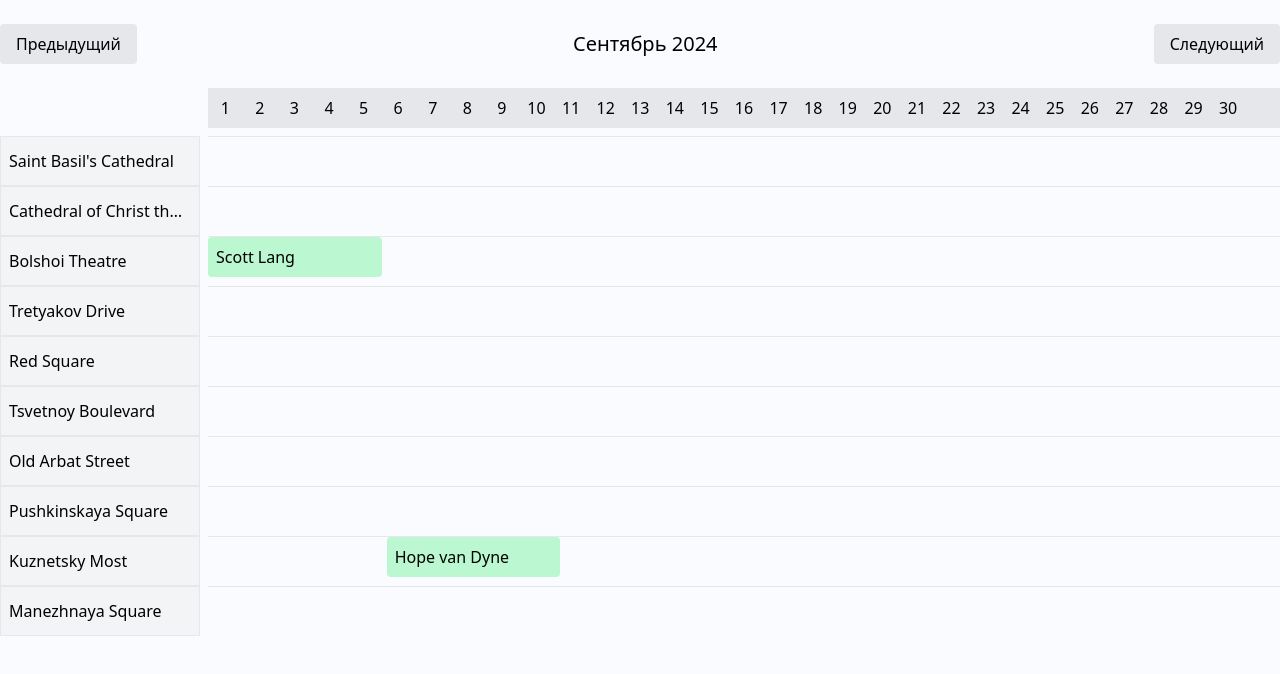
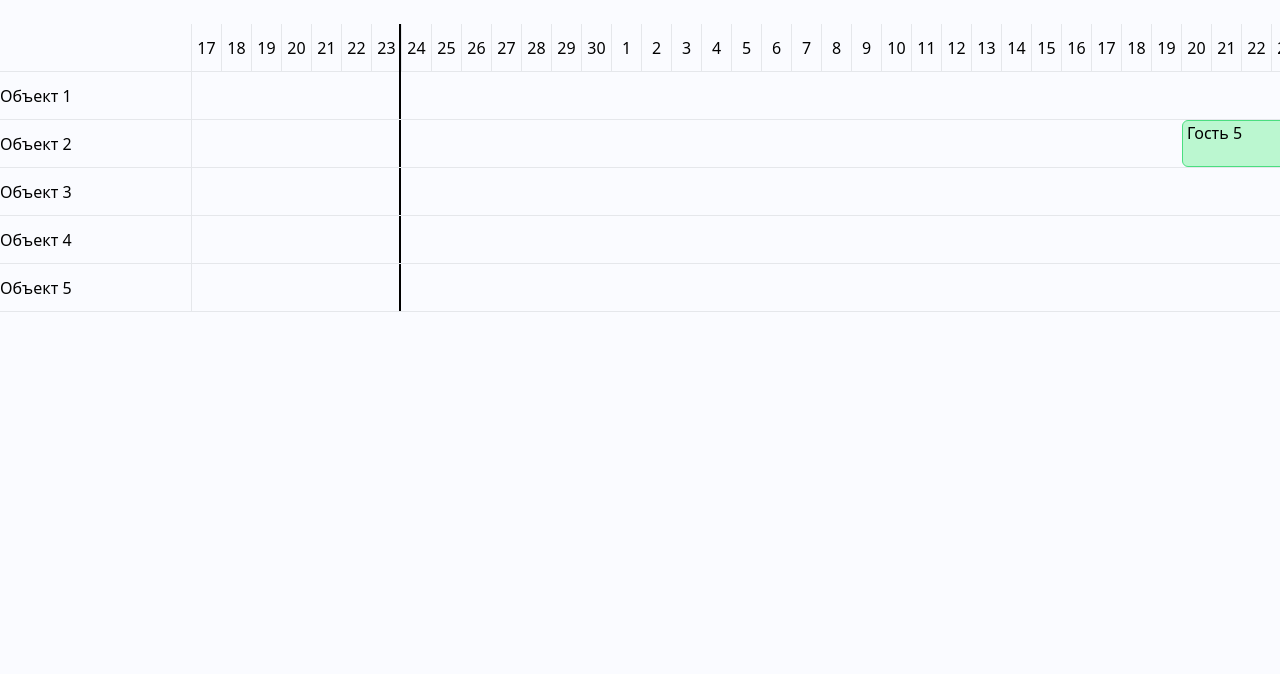
Before and after one commit to alkhilaev/vue-tailwind, a Vue app: page /booking in a window 1280 px wide. Shown: the top 674 px of the page. Built offline with nearby package versions, Linux system fonts and the light colour scheme; the HTML template or start-up script is replaced by a standard one.

Commit message:
Booking dashboard 1.0. Полностью переделал, чтобы все вместе скролилось.

```diff
--- a/src/views/booking/index.vue
+++ b/src/views/booking/index.vue
@@ -1,53 +1,79 @@
 <template>
-  <div class="relative grid grid-rows-[auto_1fr] grid-cols-[200px_1fr] container mx-auto my-6 gap-2">
-    <!-- Секция с месяцем и кнопками -->
-    <div class="row-span-1 col-span-2 flex justify-between items-center mb-4">
-      <button @click="prevMonth" class="px-4 py-2 bg-gray-200 rounded">Предыдущий</button>
-      <h2 class="text-xl">{{ currentMonthYear }}</h2>
-      <button @click="nextMonth" class="px-4 py-2 bg-gray-200 rounded">Следующий</button>
-    </div>
-
-    <!-- Секция с датами -->
-    <div class="row-span-1 col-start-2 grid grid-cols-[repeat(31,1fr)] text-center bg-gray-200">
-      <div v-for="day in daysInMonth" :key="day" class="py-2">
-        {{ day.getDate() }}
-      </div>
-    </div>
-
-    <!-- Секция с объектами -->
-    <div class="row-span-2 col-start-1">
-      <div
-        v-for="object in objects"
-        :key="object.id"
-        class="h-[50px] flex items-center p-2 bg-gray-100 border"
-        @mouseenter="showTooltip(object.name, $event)"
-        @mouseleave="hideTooltip"
-      >
+  <div class="container mx-auto my-6">
+    <div class="flex">
+      <!-- Колонка объектов -->
+      <div class="w-48">
+        <!-- Пустая ячейка для заголовка дат -->
+        <div class="h-12 border-b border-r"></div>
+        <!-- Список объектов -->
+        <div>
+          <div v-for="object in objects" :key="object.id" class="h-12 flex items-center border-b border-r">
             <span class="truncate">
               {{ object.name }}
             </span>
           </div>
         </div>
-
-    <!-- Бронирования -->
-    <div class="row-span-2 col-start-2">
-      <div v-for="object in objects" :key="object.id" class="relative border-t h-[50px]">
+      </div>
+      <!-- Скролл дат и бронирований -->
+      <div class="flex-1 overflow-x-auto relative" @scroll="handleScroll" ref="scrollContainer">
+        <div class="relative" :style="{ width: totalWidth + 'px' }">
+          <!-- Заголовок дат -->
+          <div class="flex relative">
+            <div
+              v-for="(date, index) in displayedDates"
+              :key="index"
+              class="h-12 border-b border-r flex items-center justify-center relative"
+              :style="{ width: CELL_WIDTH + 'px' }"
+            >
+              <div>
+                {{ dateLabel(date) }}
+              </div>
+              <!-- Вертикальная линия для текущей даты -->
+              <div
+                v-if="isToday(date)"
+                class="absolute bg-black"
+                :style="{
+                  width: '2px',
+                  height: 'calc(100% + ' + objects.length * 48 + 'px)',
+                  right: '0',
+                  top: '0',
+                }"
+              ></div>
+            </div>
+            <!-- Метки месяцев -->
+            <div
+              v-for="(month, index) in monthMarkers"
+              :key="index"
+              class="absolute text-xs font-bold"
+              :style="{
+                left: month.position + 'px',
+                top: '-1.5rem',
+                width: 'max-content',
+              }"
+            >
+              {{ month.label }}
+            </div>
+          </div>
+          <!-- Сетка бронирований -->
+          <div>
+            <div v-for="object in objects" :key="object.id" class="relative h-12 border-b border-r">
+              <!-- Блоки бронирований -->
               <div
                 v-for="booking in getBookingsForObject(object.id)"
                 :key="booking.id"
                 :style="bookingStyle(booking)"
-          class="absolute bg-green-200 p-2 rounded overflow-hidden text-ellipsis"
+                class="absolute top-0 h-full bg-green-200 border border-green-400 overflow-hidden text-ellipsis whitespace-nowrap px-1 rounded-md"
                 @mouseenter="showTooltip(booking.guest, $event)"
                 @mouseleave="hideTooltip"
               >
-          <span class="truncate">
                 {{ booking.guest }}
-          </span>
               </div>
             </div>
           </div>
-
-    <!-- Tooltip -->
+        </div>
+      </div>
+    </div>
+    <!-- Подсказка -->
     <div
       v-if="tooltipVisible"
       class="absolute bg-gray-800 text-white p-2 rounded text-sm z-10"
@@ -59,168 +85,229 @@
 </template>
 
 <script setup>
-import { ref, computed } from "vue";
+import { computed, nextTick, onMounted, ref } from "vue";
+
+const CELL_WIDTH = 30; // Ширина каждой ячейки даты в пикселях
 
 const objects = ref([
-  { id: 1, name: "Saint Basil's Cathedral" },
-  { id: 2, name: "Cathedral of Christ the Saviour" },
-  { id: 3, name: "Bolshoi Theatre" },
-  { id: 4, name: "Tretyakov Drive" },
-  { id: 5, name: "Red Square" },
-  { id: 6, name: "Tsvetnoy Boulevard" },
-  { id: 7, name: "Old Arbat Street" },
-  { id: 8, name: "Pushkinskaya Square" },
-  { id: 9, name: "Kuznetsky Most" },
-  { id: 10, name: "Manezhnaya Square" },
+  { id: 1, name: "Объект 1" },
+  { id: 2, name: "Объект 2" },
+  { id: 3, name: "Объект 3" },
+  { id: 4, name: "Объект 4" },
+  { id: 5, name: "Объект 5" },
 ]);
 
-const bookings = ref([
-  // Январь
-  { id: 1, guest: "John Doe", startDate: "2024-01-05", endDate: "2024-01-05", objectId: 1 },
-  { id: 2, guest: "Alice Johnson", startDate: "2024-01-06", endDate: "2024-01-10", objectId: 2 },
-  { id: 3, guest: "Bob Smith", startDate: "2024-01-11", endDate: "2024-01-15", objectId: 3 },
-  { id: 4, guest: "Carol White", startDate: "2024-01-16", endDate: "2024-01-20", objectId: 4 },
-  { id: 5, guest: "David Brown", startDate: "2024-01-21", endDate: "2024-01-25", objectId: 5 },
-  { id: 6, guest: "Eve Green", startDate: "2024-01-26", endDate: "2024-01-30", objectId: 10 },
+const bookings = ref([]);
 
-  // Февраль
-  { id: 7, guest: "Frank Black", startDate: "2024-02-01", endDate: "2024-02-05", objectId: 7 },
-  { id: 8, guest: "Grace Hall", startDate: "2024-02-06", endDate: "2024-02-10", objectId: 8 },
-  { id: 9, guest: "Henry Ford", startDate: "2024-02-11", endDate: "2024-02-15", objectId: 9 },
-  { id: 10, guest: "Isabel Clark", startDate: "2024-02-16", endDate: "2024-02-20", objectId: 10 },
+// Генерация данных бронирований
+const generateBookings = () => {
+  let idCounter = 1;
+  const bookingData = [];
+  const startYear = 2000;
+  const endYear = 2050;
+  const objectIds = objects.value.map((obj) => obj.id);
+  const guests = [
+    "Гость 1",
+    "Гость 2",
+    "Гость 3",
+    "Гость 4",
+    "Гость 5",
+    // Добавьте другие имена гостей
+  ];
 
-  // Март
-  { id: 11, guest: "Julia Adams", startDate: "2024-03-01", endDate: "2024-03-05", objectId: 1 },
-  { id: 12, guest: "Steve Rogers", startDate: "2024-03-06", endDate: "2024-03-10", objectId: 3 },
-  { id: 13, guest: "Tony Stark", startDate: "2024-03-11", endDate: "2024-03-15", objectId: 6 },
-  { id: 14, guest: "Natasha Romanoff", startDate: "2024-03-16", endDate: "2024-03-20", objectId: 7 },
+  for (let year = startYear; year <= endYear; year++) {
+    for (let month = 0; month < 12; month++) {
+      // Создаём 3 бронирования на каждый месяц
+      for (let i = 0; i < 3; i++) {
+        const startDay = Math.floor(Math.random() * 28) + 1;
+        const duration = Math.floor(Math.random() * 5) + 1; // От 1 до 5 дней
+        const endDay = startDay + duration;
+        const objectId = objectIds[Math.floor(Math.random() * objectIds.length)];
+        const guest = guests[Math.floor(Math.random() * guests.length)];
 
-  // Апрель
-  { id: 15, guest: "Bruce Wayne", startDate: "2024-04-01", endDate: "2024-04-05", objectId: 5 },
-  { id: 16, guest: "Clark Kent", startDate: "2024-04-06", endDate: "2024-04-10", objectId: 4 },
+        const startDate = new Date(year, month, startDay);
+        const endDate = new Date(year, month, endDay);
 
-  // Май
-  { id: 17, guest: "Peter Parker", startDate: "2024-05-01", endDate: "2024-05-05", objectId: 9 },
-  { id: 18, guest: "Bruce Banner", startDate: "2024-05-06", endDate: "2024-05-10", objectId: 8 },
+        bookingData.push({
+          id: idCounter++,
+          guest,
+          startDate: startDate.toISOString().split("T")[0],
+          endDate: endDate.toISOString().split("T")[0],
+          objectId,
+        });
+      }
+    }
+  }
 
-  // Июнь
-  { id: 19, guest: "Diana Prince", startDate: "2024-06-01", endDate: "2024-06-05", objectId: 2 },
-  { id: 20, guest: "Barry Allen", startDate: "2024-06-06", endDate: "2024-06-10", objectId: 1 },
+  bookings.value = bookingData;
+};
 
-  // Июль
-  { id: 21, guest: "Arthur Curry", startDate: "2024-07-01", endDate: "2024-07-05", objectId: 7 },
-  { id: 22, guest: "Hal Jordan", startDate: "2024-07-06", endDate: "2024-07-10", objectId: 5 },
+generateBookings();
 
-  // Август
-  { id: 23, guest: "Wade Wilson", startDate: "2024-08-01", endDate: "2024-08-05", objectId: 10 },
-  { id: 24, guest: "Victor Stone", startDate: "2024-08-06", endDate: "2024-08-10", objectId: 6 },
+const displayedDates = ref([]);
 
-  // Сентябрь
-  { id: 25, guest: "Scott Lang", startDate: "2024-09-01", endDate: "2024-09-05", objectId: 3 },
-  { id: 26, guest: "Hope van Dyne", startDate: "2024-09-06", endDate: "2024-09-10", objectId: 9 },
+const currentDate = ref(new Date()); // Используем текущую дату
 
-  // Октябрь
-  { id: 27, guest: "Stephen Strange", startDate: "2024-10-01", endDate: "2024-10-05", objectId: 4 },
-  { id: 28, guest: "Wanda Maximoff", startDate: "2024-10-06", endDate: "2024-10-10", objectId: 5 },
-  { id: 33, guest: "Abdula Alkhilaev", startDate: "2024-10-06", endDate: "2024-10-10", objectId: 4 },
-  { id: 34, guest: "Magdi Murtuzov", startDate: "2024-10-30", endDate: "2024-11-2", objectId: 4 },
-  { id: 1, guest: "John Doe", startDate: "2024-10-29", endDate: "2024-11-5", objectId: 1 },
+// Переносим объявление переменных в глобальную область видимости
+const daysBeforeTotal = 36; // Общее количество дней до текущей даты для скролла
+const daysBeforeDisplay = 6; // Количество дней до текущей даты для отображения
 
-  // Ноябрь
-  { id: 29, guest: "T'Challa", startDate: "2024-11-01", endDate: "2024-11-05", objectId: 8 },
-  { id: 30, guest: "Shuri", startDate: "2024-11-06", endDate: "2024-11-10", objectId: 7 },
+const initDisplayedDates = () => {
+  const dates = [];
 
-  // Декабрь
-  { id: 31, guest: "Loki Laufeyson", startDate: "2024-12-01", endDate: "2024-12-05", objectId: 9 },
-  { id: 32, guest: "Thor Odinson", startDate: "2024-12-06", endDate: "2024-12-10", objectId: 10 },
-]);
+  const daysAfter = Math.ceil(window.innerWidth / CELL_WIDTH); // Количество дней после текущей даты для заполнения экрана
 
-const currentMonth = ref(new Date().getMonth());
-const currentYear = ref(new Date().getFullYear());
+  // Начальная дата - за daysBeforeTotal дней до текущей
+  const startDate = new Date(currentDate.value.getTime() - daysBeforeTotal * 86400000);
 
-// Дни в месяце
-const daysInMonth = computed(() => {
-  const year = currentYear.value;
-  const month = currentMonth.value;
-  const date = new Date(year, month, 1);
-  const result = [];
-  while (date.getMonth() === month) {
-    result.push(new Date(date));
-    date.setDate(date.getDate() + 1);
+  // Общее количество дней для отображения
+  const totalDays = daysBeforeTotal + daysAfter + 1; // +1 для текущей даты
+
+  for (let i = 0; i < totalDays; i++) {
+    const date = new Date(startDate.getTime() + i * 86400000);
+    dates.push(date);
   }
-  return result;
+
+  displayedDates.value = dates;
+  updateMonthMarkers();
+
+  // После отрисовки прокручиваем до текущей даты
+  nextTick(() => {
+    scrollToCurrentDate();
+  });
+};
+
+const scrollToCurrentDate = () => {
+  const container = scrollContainer.value;
+  if (container) {
+    container.scrollLeft = (daysBeforeTotal - daysBeforeDisplay) * CELL_WIDTH;
+  }
+};
+
+onMounted(() => {
+  initDisplayedDates();
 });
 
-const currentMonthYear = computed(() => {
-  const monthNames = [
-    "Январь",
-    "Февраль",
-    "Март",
-    "Апрель",
-    "Май",
-    "Июнь",
-    "Июль",
-    "Август",
-    "Сентябрь",
-    "Октябрь",
-    "Ноябрь",
-    "Декабрь",
-  ];
-  return `${monthNames[currentMonth.value]} ${currentYear.value}`;
+const dateLabel = (date) => {
+  return date.getDate();
+};
+
+const isToday = (date) => {
+  return isSameDay(date, currentDate.value);
+};
+
+const isSameDay = (date1, date2) => {
+  return (
+    date1.getFullYear() === date2.getFullYear() &&
+    date1.getMonth() === date2.getMonth() &&
+    date1.getDate() === date2.getDate()
+  );
+};
+
+// Метки месяцев
+const monthMarkers = ref([]);
+
+const updateMonthMarkers = () => {
+  monthMarkers.value = [];
+  displayedDates.value.forEach((date, index) => {
+    if (isMonthStart(date, index)) {
+      const label = monthLabel(date);
+      const position = index * CELL_WIDTH;
+      monthMarkers.value.push({ label, position });
+    }
   });
+};
 
-// Фильтр бронирований по месяцу
-const filteredBookings = computed(() => {
+const isMonthStart = (date, index) => {
+  if (index === 0) return true;
+  const prevDate = displayedDates.value[index - 1];
+  return date.getMonth() !== prevDate.getMonth();
+};
+
+const monthLabel = (date) => {
+  const options = { month: "long", year: "numeric" };
+  return date.toLocaleDateString("ru-RU", options);
+};
+
+const getBookingsForObject = (objectId) => {
   return bookings.value.filter((booking) => {
-    const startDate = new Date(booking.startDate);
-    const endDate = new Date(booking.endDate);
+    const bookingStart = new Date(booking.startDate);
+    const bookingEnd = new Date(booking.endDate);
+    const displayStartDate = displayedDates.value[0];
+    const displayEndDate = displayedDates.value[displayedDates.value.length - 1];
 
-    // Проверка, пересекает ли бронирование текущий месяц
-    return (
-      (startDate.getMonth() === currentMonth.value && startDate.getFullYear() === currentYear.value) ||
-      (endDate.getMonth() === currentMonth.value && endDate.getFullYear() === currentYear.value) ||
-      (startDate < new Date(currentYear.value, currentMonth.value, 1) &&
-        endDate > new Date(currentYear.value, currentMonth.value + 1, 0))
-    );
+    // Проверяем, пересекается ли бронирование с текущим диапазоном отображаемых дат
+    return booking.objectId === objectId && bookingEnd >= displayStartDate && bookingStart <= displayEndDate;
   });
-});
+};
 
 const bookingStyle = (booking) => {
-  const startDate = new Date(booking.startDate);
-  const endDate = new Date(booking.endDate);
+  const bookingStart = new Date(booking.startDate);
+  const bookingEnd = new Date(booking.endDate);
 
-  const firstDayOfMonth = new Date(currentYear.value, currentMonth.value, 1);
-  const lastDayOfMonth = new Date(currentYear.value, currentMonth.value + 1, 0);
+  const displayStartDate = displayedDates.value[0];
 
-  const start = startDate < firstDayOfMonth ? 0 : startDate.getDate() - 1;
-  const end = endDate > lastDayOfMonth ? lastDayOfMonth.getDate() - 1 : endDate.getDate() - 1;
+  const effectiveStartDate = bookingStart > displayStartDate ? bookingStart : displayStartDate;
+
+  const startOffsetDays = Math.floor((effectiveStartDate - displayStartDate) / 86400000);
+
+  const durationInDays = Math.floor((bookingEnd - effectiveStartDate) / 86400000) + 1;
+
+  const left = startOffsetDays * CELL_WIDTH;
+  const width = durationInDays * CELL_WIDTH - 5;
 
   return {
-    left: `${(start / lastDayOfMonth.getDate()) * 100}%`,
-    width: `calc(${((end - start + 1) / lastDayOfMonth.getDate()) * 100}% - 5px)`, // уменьшаем ширину на 5px
+    left: `${left}px`,
+    width: `${width}px`,
   };
 };
 
-const getBookingsForObject = (objectId) =>
-  filteredBookings.value.filter((booking) => booking.objectId === objectId);
+const scrollContainer = ref(null);
 
-const nextMonth = () => {
-  if (currentMonth.value === 11) {
-    currentMonth.value = 0;
-    currentYear.value += 1;
-  } else {
-    currentMonth.value += 1;
+const handleScroll = () => {
+  const container = scrollContainer.value;
+  const scrollLeft = container.scrollLeft;
+  const scrollWidth = container.scrollWidth;
+  const clientWidth = container.clientWidth;
+
+  if (scrollLeft < 200) {
+    prependDates();
+  }
+
+  if (scrollLeft + clientWidth > scrollWidth - 200) {
+    appendDates();
   }
 };
 
-const prevMonth = () => {
-  if (currentMonth.value === 0) {
-    currentMonth.value = 11;
-    currentYear.value -= 1;
-  } else {
-    currentMonth.value -= 1;
+const prependDates = () => {
+  const firstDate = displayedDates.value[0];
+  const newDates = [];
+  for (let i = 30; i >= 1; i--) {
+    const date = new Date(firstDate.getTime() - i * 86400000);
+    newDates.push(date);
   }
+  displayedDates.value = newDates.concat(displayedDates.value);
+  updateMonthMarkers();
+
+  // Корректировка позиции скролла
+  const scrollAdjustment = 30 * CELL_WIDTH;
+  scrollContainer.value.scrollLeft += scrollAdjustment;
 };
+
+const appendDates = () => {
+  const lastDate = displayedDates.value[displayedDates.value.length - 1];
+  const newDates = [];
+  for (let i = 1; i <= 30; i++) {
+    const date = new Date(lastDate.getTime() + i * 86400000);
+    newDates.push(date);
+  }
+  displayedDates.value = displayedDates.value.concat(newDates);
+  updateMonthMarkers();
+};
+
+const totalWidth = computed(() => {
+  return displayedDates.value.length * CELL_WIDTH;
+});
 
 const tooltipVisible = ref(false);
 const tooltipContent = ref("");
```
Lines whose indentation alone changed are shown as unchanged.
